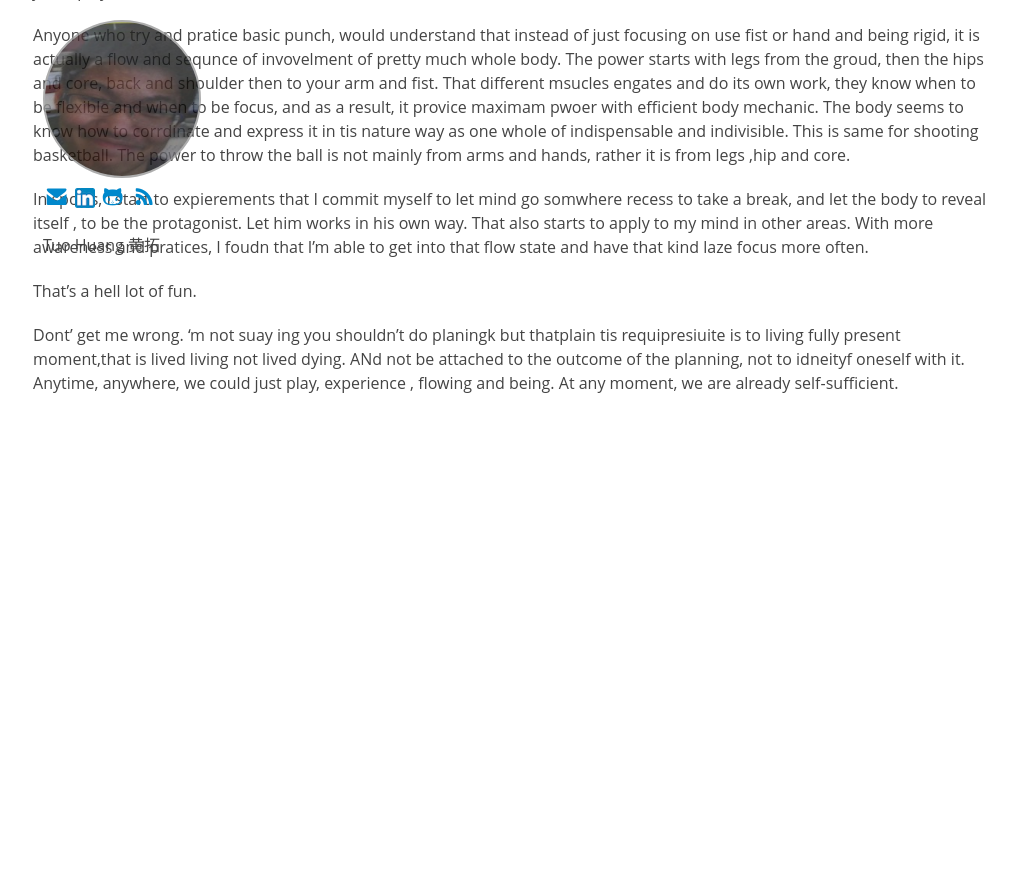
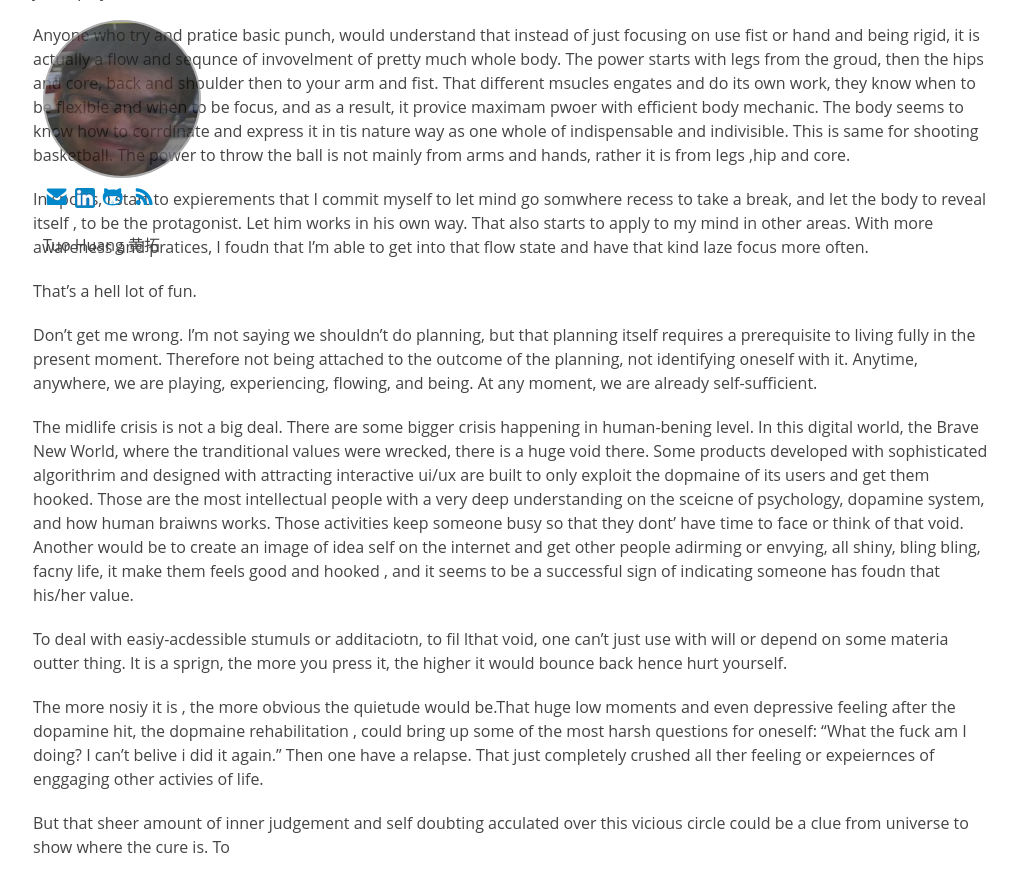
Before and after one commit to tuo/tuo.github.io, a Jekyll site: the page built from midlife crisis as programmer and AI.md, in a window 1280 px wide and 900 px high, scrolled down 6185 px. Shown: the top 892 px of the window, without its empty margins (127-1144 px from the left). Built offline with Jekyll 4.4.1, drawn with Linux system fonts in a browser that asks for light colours; our own code applies the rules of GitHub Pages for plain Markdown files; before the commit the page ends 6621 px from its top, so only the background shows below that; some of the changed text lies outside the part shown.

Commit message:
commited

```diff
--- a/midlife crisis as programmer and AI.md
+++ b/midlife crisis as programmer and AI.md
@@ -150,4 +150,12 @@ In sports, I start to expierements that I commit myself to let mind go somwhere
 
 That's a hell lot of fun.
 
-Dont' get me wrong.  'm not suay ing you shouldn't do planingk but thatplain tis requipresiuite is to living fully present moment,that is lived living not lived dying.  ANd not be attached to the outcome of the planning, not to idneityf oneself with it. Anytime, anywhere, we could just play, experience , flowing and being. At any moment, we are already self-sufficient.
+Don't get me wrong. I'm not saying we shouldn't do planning, but that planning itself requires a prerequisite to living fully in the present moment. Therefore not being attached to the outcome of the planning, not identifying oneself with it. Anytime, anywhere, we are playing, experiencing, flowing, and being. At any moment, we are already self-sufficient.
+
+The midlife crisis is not a big deal.  There are some bigger crisis happening in human-bening level. In this digital world, the Brave New World, where the tranditional values were wrecked,  there is a  huge void there. Some products developed with sophisticated algorithrim and  designed with attracting interactive ui/ux are built to only exploit the dopmaine of its users and get them hooked. Those are the most intellectual people with a very deep understanding on the sceicne of  psychology, dopamine system, and how human braiwns works. Those activities keep someone busy so that they dont' have time to face or think of that void. Another would be to create an image of idea self on the internet and get other people adirming or envying, all shiny, bling bling,  facny life,   it make them feels good and hooked , and it seems to be a successful sign of indicating someone has foudn that his/her value.
+
+To deal with easiy-acdessible stumuls or additaciotn, to fil lthat void, one can't just use with will or depend on some materia outter thing.  It is a sprign, the more you press it, the higher it would bounce back hence hurt yourself.
+
+ The more nosiy it is , the more obvious the quietude would be.That huge low moments and even depressive feeling after the dopamine hit, the dopmaine rehabilitation , could bring up some of the most harsh questions for oneself: "What the fuck am I doing? I can't belive i did it again."  Then one have a relapse. That just completely crushed all ther feeling or expeiernces of enggaging other activies of life.
+
+But that sheer amount of inner judgement and self doubting acculated over this vicious circle could be a clue from universe  to show where the cure is. To
```
Also changed, not shown: other parts of midlife crisis as programmer and AI.md (+1 -1 lines).
